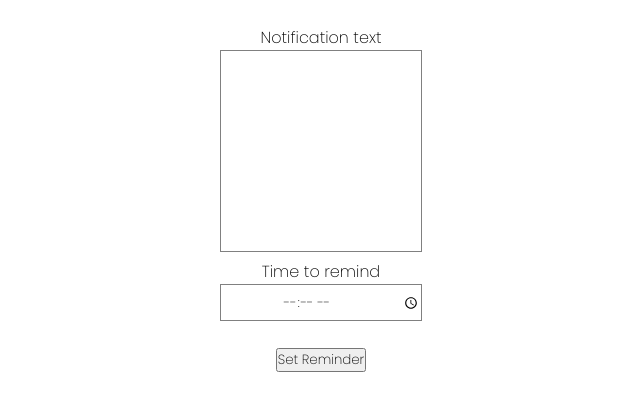
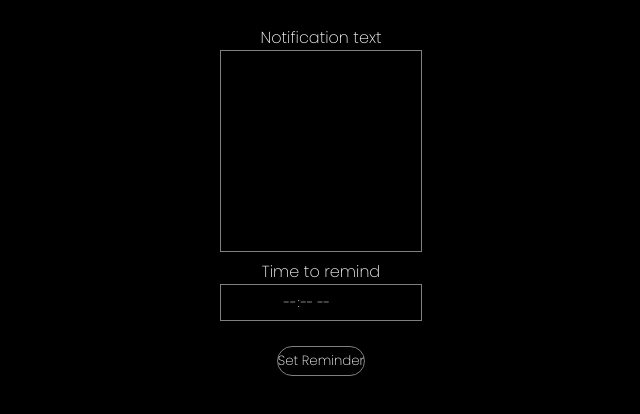
Before and after one commit to maxsspot/list, a plain HTML site: page index.html in a window 1280 px wide. Shown: the whole page, without its empty margins (319-959 px from the left). Drawn offline with Linux system fonts and the light colour scheme.

Commit message:
Update index.html

```diff
--- a/index.html
+++ b/index.html
@@ -1,6 +1,7 @@
 <!DOCTYPE html>
 <html>
 <head>
+  <meta name="viewport" content="width=device-width, initial-scale=1, maximum-scale=1.0">
   <link href="https://fonts.googleapis.com/css2?family=Poppins:wght@200&display=swap" rel="stylesheet">
 <title>Timed Reminder</title>
 </head>
@@ -27,6 +28,8 @@
       padding:0;
       font-family:"Poppins", sans-serif;
       text-align:center;
+      background-color:black;
+      color:white;
     }
 
     input, textarea {
@@ -40,6 +43,14 @@
       height:200px;
       resize:none;
     }
+
+    button {
+      widh:250px;
+      height:30px;
+      border-radius:50px;
+      background-color:transparent;
+      border:grey solid 1px;
+    }
   </style>
 </body>
 </html>
```
